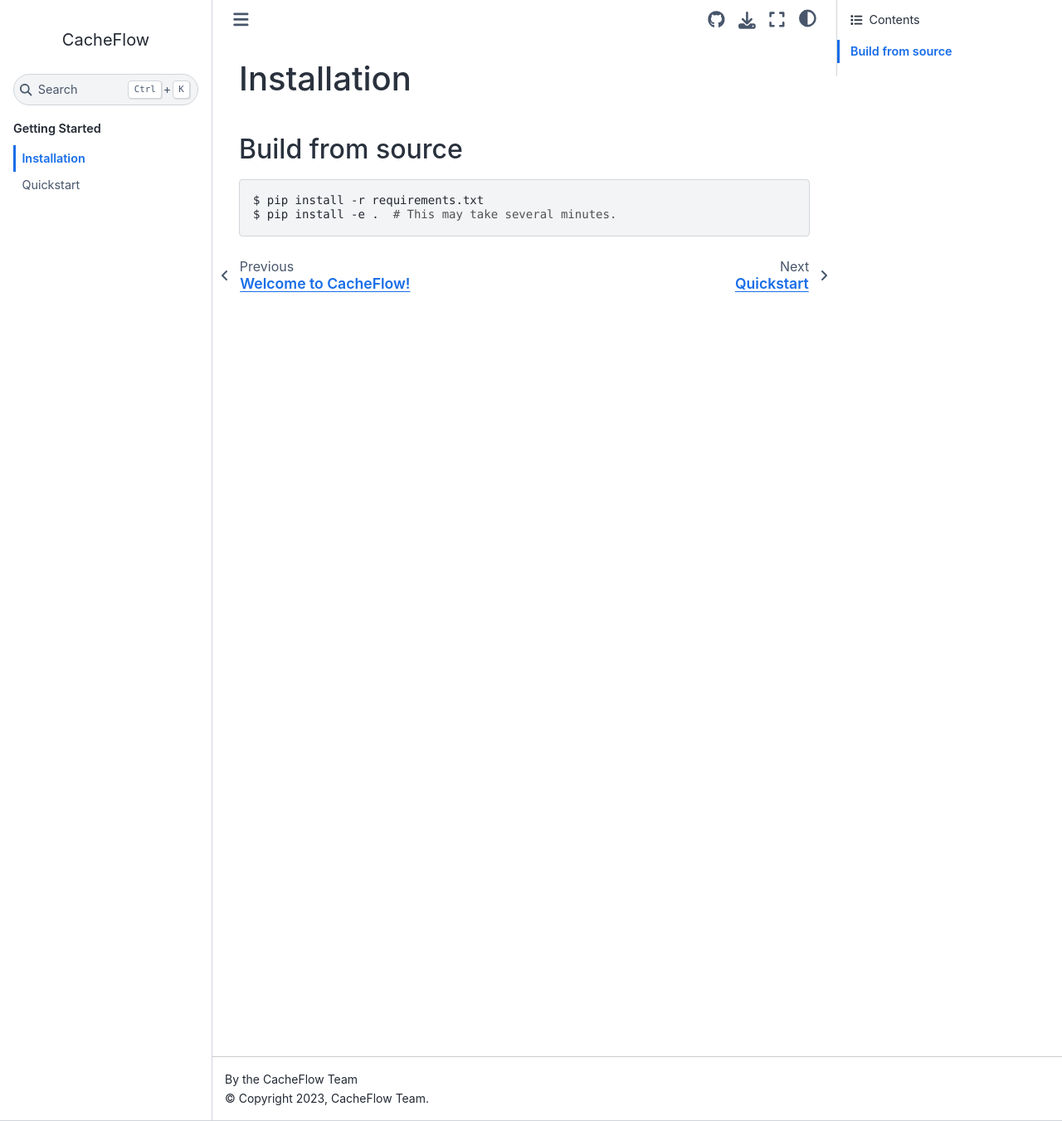
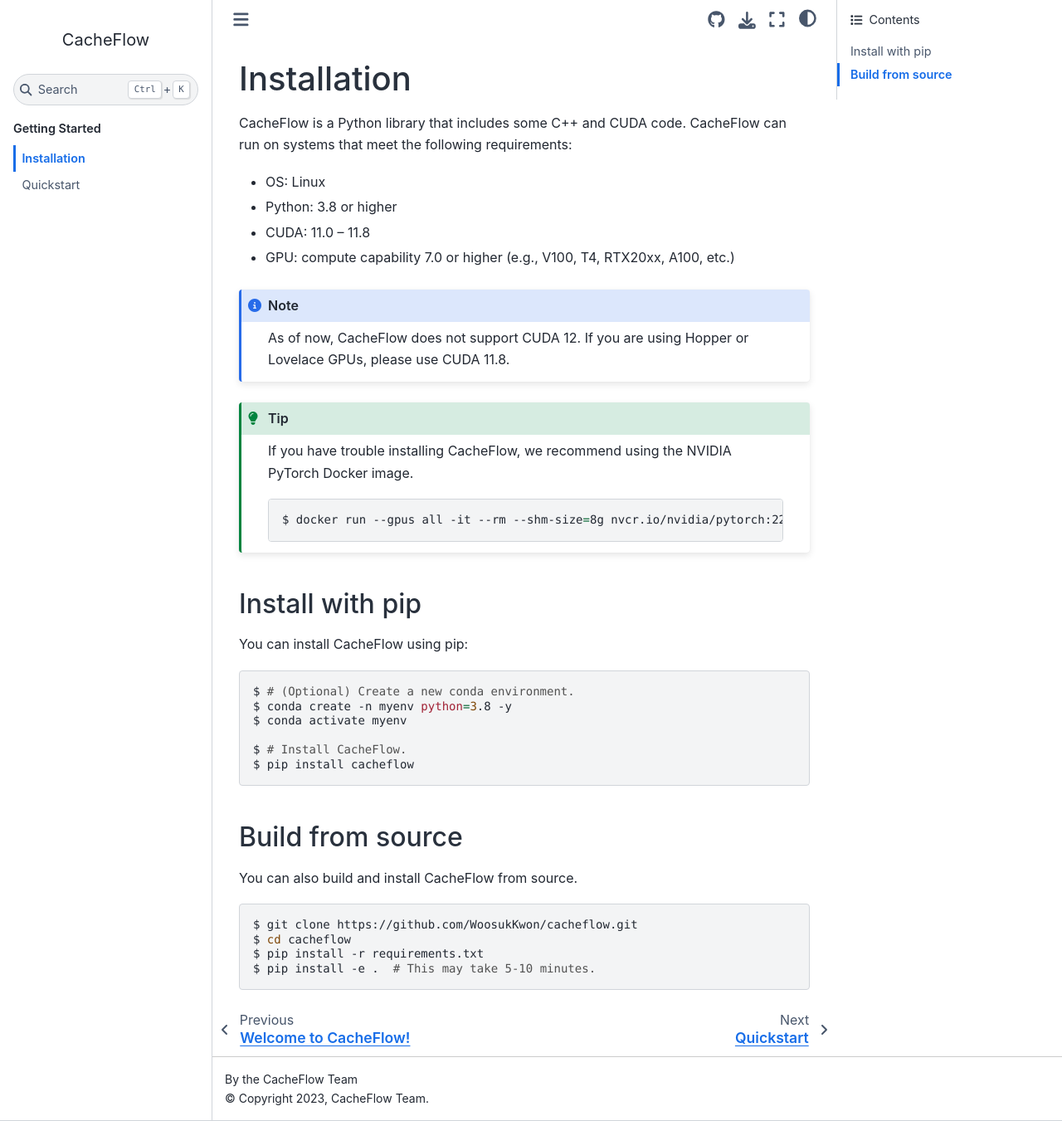
Before and after one commit to shaojiewang/vllm-rocm, a Sphinx documentation site: the page built from docs/source/getting_started/installation.rst, in a window 1280 px wide and 1351 px high. Shown: the whole window at 83% size. Built offline with Sphinx 7.4.7 and the Sphinx Book theme 1.1.4, drawn with Linux system fonts in a browser that asks for light colours.

Commit message:
Add a doc for installation (#128)

```diff
--- a/docs/source/getting_started/installation.rst
+++ b/docs/source/getting_started/installation.rst
@@ -1,10 +1,50 @@
 Installation
 ============
+
+CacheFlow is a Python library that includes some C++ and CUDA code.
+CacheFlow can run on systems that meet the following requirements:
+
+* OS: Linux
+* Python: 3.8 or higher
+* CUDA: 11.0 -- 11.8
+* GPU: compute capability 7.0 or higher (e.g., V100, T4, RTX20xx, A100, etc.)
+
+.. note::
+    As of now, CacheFlow does not support CUDA 12.
+    If you are using Hopper or Lovelace GPUs, please use CUDA 11.8.
+
+.. tip::
+    If you have trouble installing CacheFlow, we recommend using the NVIDIA PyTorch Docker image.
+
+    .. code-block:: console
+
+        $ docker run --gpus all -it --rm --shm-size=8g nvcr.io/nvidia/pytorch:22.12-py3
+
+Install with pip
+----------------
+
+You can install CacheFlow using pip:
+
+.. code-block:: console
+
+    $ # (Optional) Create a new conda environment.
+    $ conda create -n myenv python=3.8 -y
+    $ conda activate myenv
+
+    $ # Install CacheFlow.
+    $ pip install cacheflow
+
+
+.. _build_from_source:
 
 Build from source
 -----------------
 
+You can also build and install CacheFlow from source.
+
 .. code-block:: console
 
+    $ git clone https://github.com/WoosukKwon/cacheflow.git
+    $ cd cacheflow
     $ pip install -r requirements.txt
-    $ pip install -e .  # This may take several minutes.
+    $ pip install -e .  # This may take 5-10 minutes.
```
